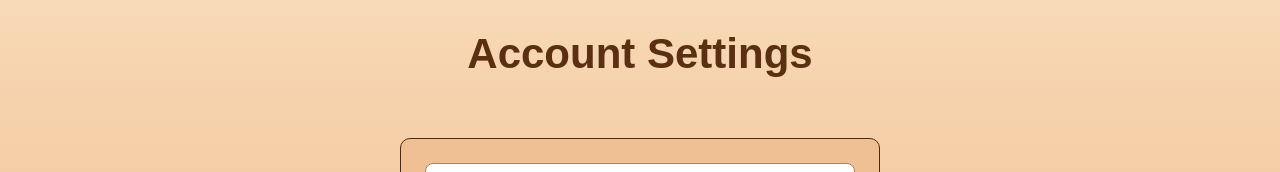
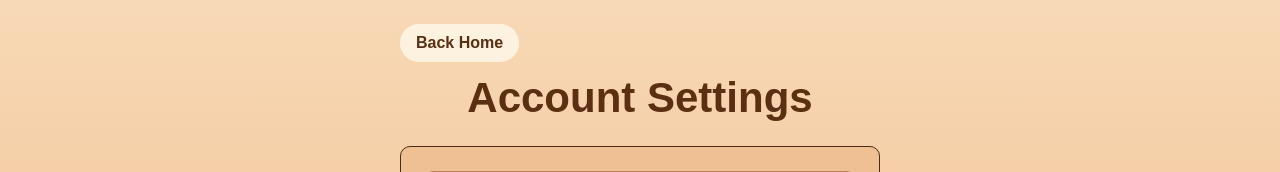
Before and after one commit to Teamuchin/online-mangala-website, a React (Vite) app: page /account in a window 1280 px wide. Shown: the top 172 px of the page. Built offline with nearby package versions, Linux system fonts and the light colour scheme; a web font is replaced by a local one.

Commit message:
Add back home button

```diff
--- /dev/null
+++ b/src/components/PageBackLink.jsx
@@ -0,0 +1,17 @@
+import { Link } from 'react-router-dom'
+import styles from './PageBackLink.module.css'
+
+export default function PageBackLink({
+  to = '/',
+  label = 'Back Home',
+  className = '',
+}) {
+  return (
+    <Link
+      to={to}
+      className={`${styles.backLink} ${className}`.trim()}
+    >
+      {label}
+    </Link>
+  )
+}
--- /dev/null
+++ b/src/components/PageBackLink.module.css
@@ -0,0 +1,15 @@
+.backLink {
+  display: inline-flex;
+  align-items: center;
+  justify-content: center;
+  width: fit-content;
+  border: none;
+  border-radius: 999px;
+  padding: 10px 16px;
+  font-size: 1rem;
+  font-weight: 700;
+  text-decoration: none;
+  color: #5a2f12;
+  background: rgba(255, 248, 235, 0.82);
+  cursor: pointer;
+}
--- a/src/pages/AccountSettings.jsx
+++ b/src/pages/AccountSettings.jsx
@@ -3,6 +3,7 @@ import {
   buildAccountFormState,
   buildProfileUpdatesFromForm,
 } from '../app/appState.js'
+import PageBackLink from '../components/PageBackLink.jsx'
 import styles from './AccountSettings.module.css'
 import { useAppData } from '../app/useAppData.js'
 
@@ -40,6 +41,9 @@ export default function AccountSettings() {
 
   return (
     <div className={styles.accountsettings}>
+      <div className={styles.topBar}>
+        <PageBackLink />
+      </div>
       <h1>Account Settings</h1>
       <form className={styles.infochangediv} onSubmit={handleSubmit}>
         {saveMessage && <p className={styles.saveMessage}>{saveMessage}</p>}
--- a/src/pages/AccountSettings.module.css
+++ b/src/pages/AccountSettings.module.css
@@ -1,11 +1,17 @@
 .accountsettings {
     min-height: 100vh;
-    height: 100%;
     display: flex;
     flex-direction: column;
     align-items: center;
     background: linear-gradient(180deg, #f8d9b6 0%, #efc093 45%, #c98856 100%);
-    padding-top: 10px;
+    padding: 24px 20px 32px;
+}
+
+.topBar {
+    width: 100%;
+    max-width: 480px;
+    display: flex;
+    justify-content: flex-start;
 }
 
 .accountsettings h1 {
@@ -13,13 +19,12 @@
     color: #5a2f12;
     font-family: "SN Pro", sans-serif;
     font-size: 42px;
-    padding: 20px;
+    padding: 12px 0 0;
 }
 
 .infochangediv {
     width: 100%;
     max-width: 480px;
-    height: 100%;
     display: flex;
     flex-direction: column;
     gap: 14px;
@@ -27,11 +32,10 @@
     border: #4a2a12 solid 0.5px;
     border-radius: 10px;
     padding: 24px;
-    margin: 40px;
+    margin-top: 24px;
 }
 
 .nonButtonInput {
-    height: 100%;
     width: 100%;
     display: flex;
     flex-direction: column;
--- a/src/pages/MangalaGame.jsx
+++ b/src/pages/MangalaGame.jsx
@@ -1,7 +1,7 @@
-import { Link } from 'react-router-dom'
 import Board from '../components/mangala/Board'
 import GameStatus from '../components/mangala/GameStatus'
 import PlayerPanel from '../components/mangala/PlayerPanel'
+import PageBackLink from '../components/PageBackLink.jsx'
 import { PLAYER_CONFIG } from '../components/mangala/gameLogic'
 import { RULES } from '../components/mangala/constants'
 import { useMangalaGame } from '../components/mangala/useMangalaGame'
@@ -44,9 +44,7 @@ export default function MangalaGame() {
             >
               Move Animation: {animateMoves ? 'On' : 'Off'}
             </button>
-            <Link to="/" className={styles.homeLink}>
-              Back Home
-            </Link>
+            <PageBackLink className={styles.homeLink} />
             <button type="button" className={styles.resetButton} onClick={handleReset}>
               Restart Match
             </button>
```
